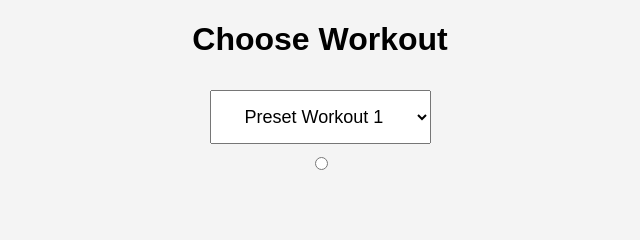
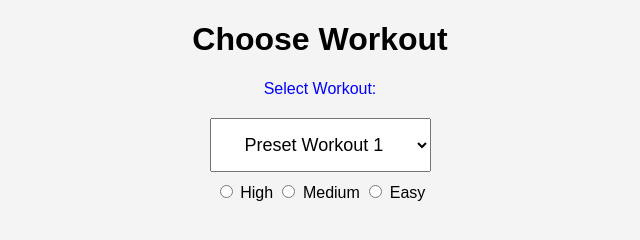
Before and after one commit to GeorgeLazos/hiit-workout-app, a website: page client/pages/startWorkout.html in a window 1280 px wide. Shown: the whole page, without its empty margins (320-960 px from the left). Drawn offline with Linux system fonts and the light colour scheme.

Commit message:
Added style.css file and continued work on startWorkout.html

```diff
--- a/client/pages/startWorkout.html
+++ b/client/pages/startWorkout.html
@@ -1,40 +1,32 @@
 <!DOCTYPE html>
 <html>
+
 <head>
     <title>Start Workout</title>
-    <style>
-        body {
-            font-family: Arial, sans-serif;
-            background-color: #f4f4f4;
-            margin: 0;
-            padding: 0;
-            display: flex;
-            flex-direction: column;
-            align-items: center;
-            justify-content: flex-start;
-            height: 100vh;
-        }
-        .workoutList {
-            display: flex;
-            justify-content: center;
-        }
-        .workoutList select {
-            margin: 10px;
-            padding: 15px 30px;
-            font-size: 18px;
-        }
-    </style>
+    <link rel="stylesheet" href="style.css">
 </head>
+
 <body>
     <h1>Choose Workout</h1>
     <div class="workoutList">
-        <select onchange="">
+        <label for="workoutSelect">Select Workout:</label>
+        <select id="workoutSelect" onchange="">
             <option value="preset1">Preset Workout 1</option>
             <option value="preset2">Preset Workout 2</option>
         </select>
     </div>
     <div>
-        <input type="radio" id="Low"
+        <label for="difHigh">
+            <input type="radio" id="difHigh" name="difLvl" value="DifHigh"> High
+        </label>
+
+        <label for="difMid">
+            <input type="radio" id="difMid" name="difLvl" value="DifMedium"> Medium
+        </label>
+
+        <label for="difEasy">
+            <input type="radio" id="difEasy" name="difLvl" value="DifEasy"> Easy
+        </label>
     </div>
 </body>
 </html>
--- /dev/null
+++ b/client/pages/style.css
@@ -0,0 +1,25 @@
+body {
+    font-family: Arial, sans-serif;
+    background-color: #f4f4f4;
+    margin: 0;
+    padding: 0;
+    display: flex;
+    flex-direction: column;
+    align-items: center;
+    justify-content: flex-start;
+    height: 100vh;
+}
+.workoutList {
+    display: flex;
+    flex-direction: column;
+    align-items: center;
+}
+.workoutList label {
+    margin-bottom: 10px;
+    color: blue; // Added CSS rule to set font color to blue
+}
+.workoutList select {
+    margin: 10px;
+    padding: 15px 30px;
+    font-size: 18px;
+}
```
